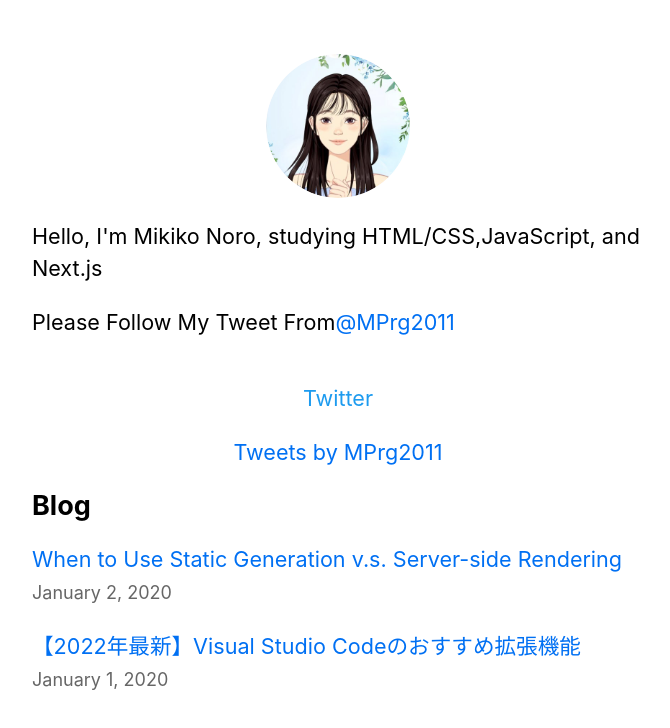
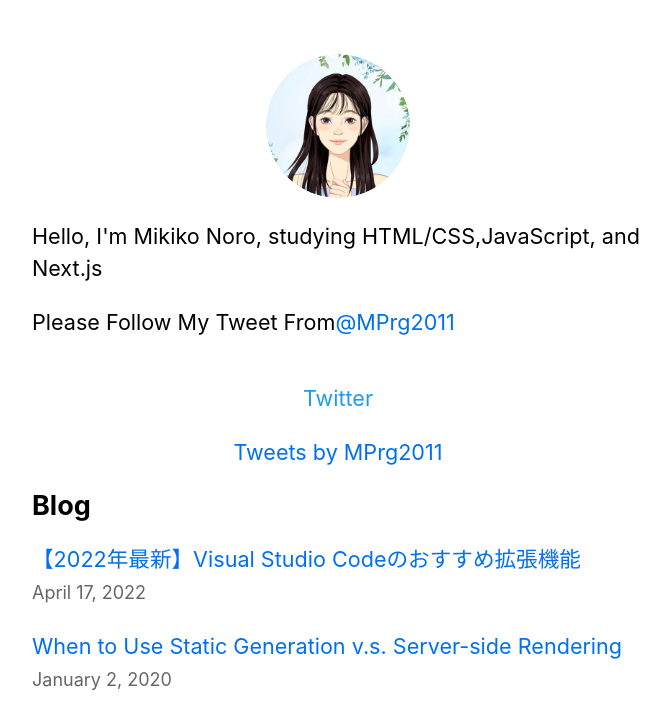
Before and after one commit to Mkk818/nextjs-blog, a Next.js app: page / in a window 1280 px wide. Shown: the top 728 px of the page, without its empty margins (302-972 px from the left). Built offline with nearby package versions, Linux system fonts and the light colour scheme.

Commit message:
文字列を少し編集

```diff
--- a/posts/pre-rendering.md
+++ b/posts/pre-rendering.md
@@ -1,6 +1,6 @@
 ---
 title: "【2022年最新】Visual Studio Codeのおすすめ拡張機能"
-date: "2020-01-01"
+date: "2022-04-17"
 ---
 
 どんな現場でも最低限入れておく！というものを選びました。
--- a/styles/global.css
+++ b/styles/global.css
@@ -1,8 +1,9 @@
+/* Next.jsで使用するクライアント側の全ページで適用されるcss */
 html,
 body {
   padding: 0;
   margin: 0;
-  font-family: -apple-system, BlinkMacSystemFont, 'Segoe UI', Roboto, Oxygen, Ubuntu, Cantarell, 'Open Sans', 'Helvetica Neue', sans-serif;
+  font-family: -apple-system, 'Ricty Diminished', BlinkMacSystemFont, 'Segoe UI', Roboto, Oxygen, Ubuntu, Cantarell, 'Open Sans', 'Helvetica Neue', sans-serif;
   line-height: 1.6;
   font-size: 18px;
 }
--- a/styles/utils.module.css
+++ b/styles/utils.module.css
@@ -57,3 +57,6 @@
   flex-direction: column;
   align-items: center;
 }
+.introduction {
+  text-align: center;
+}
```
